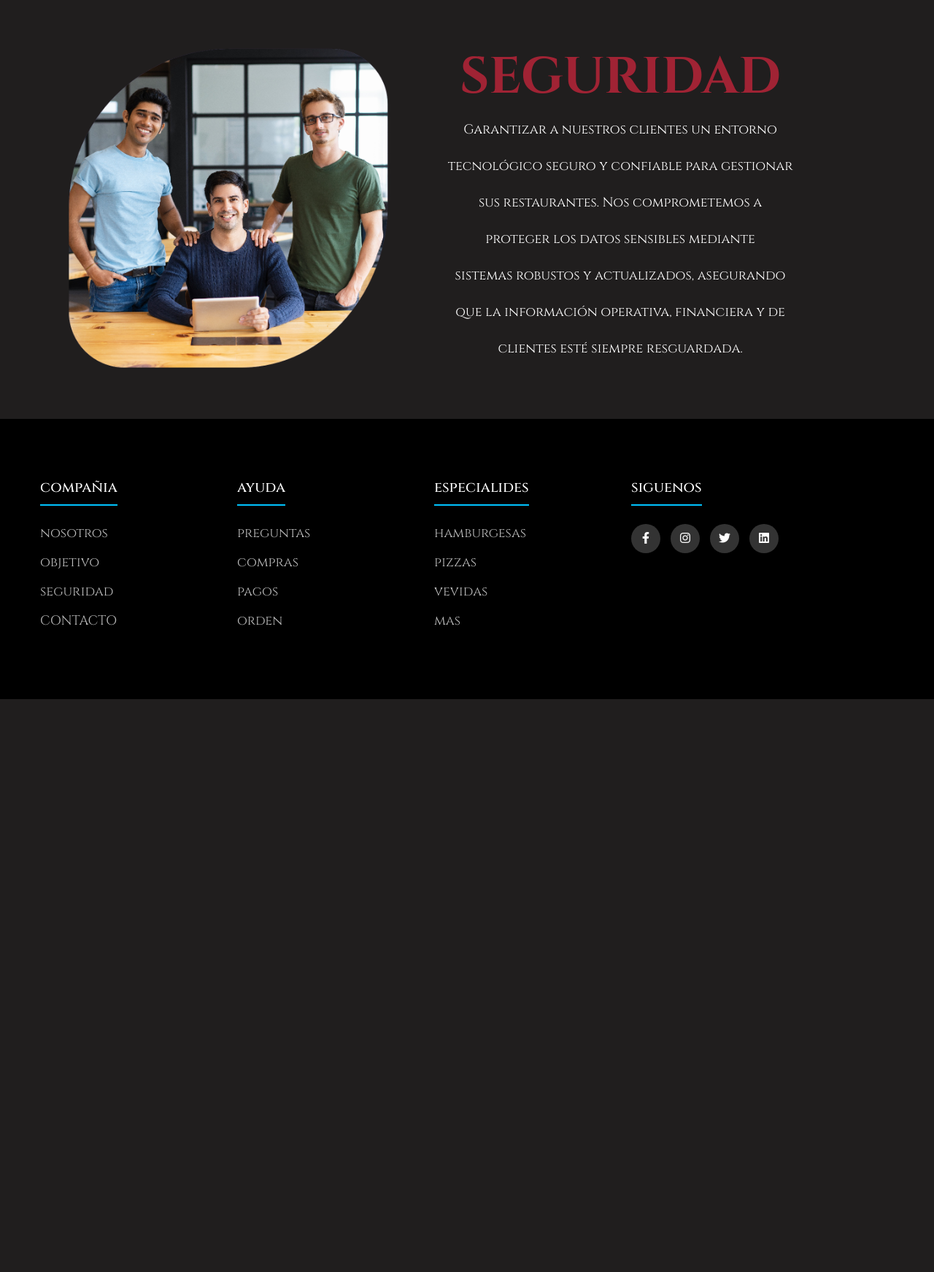
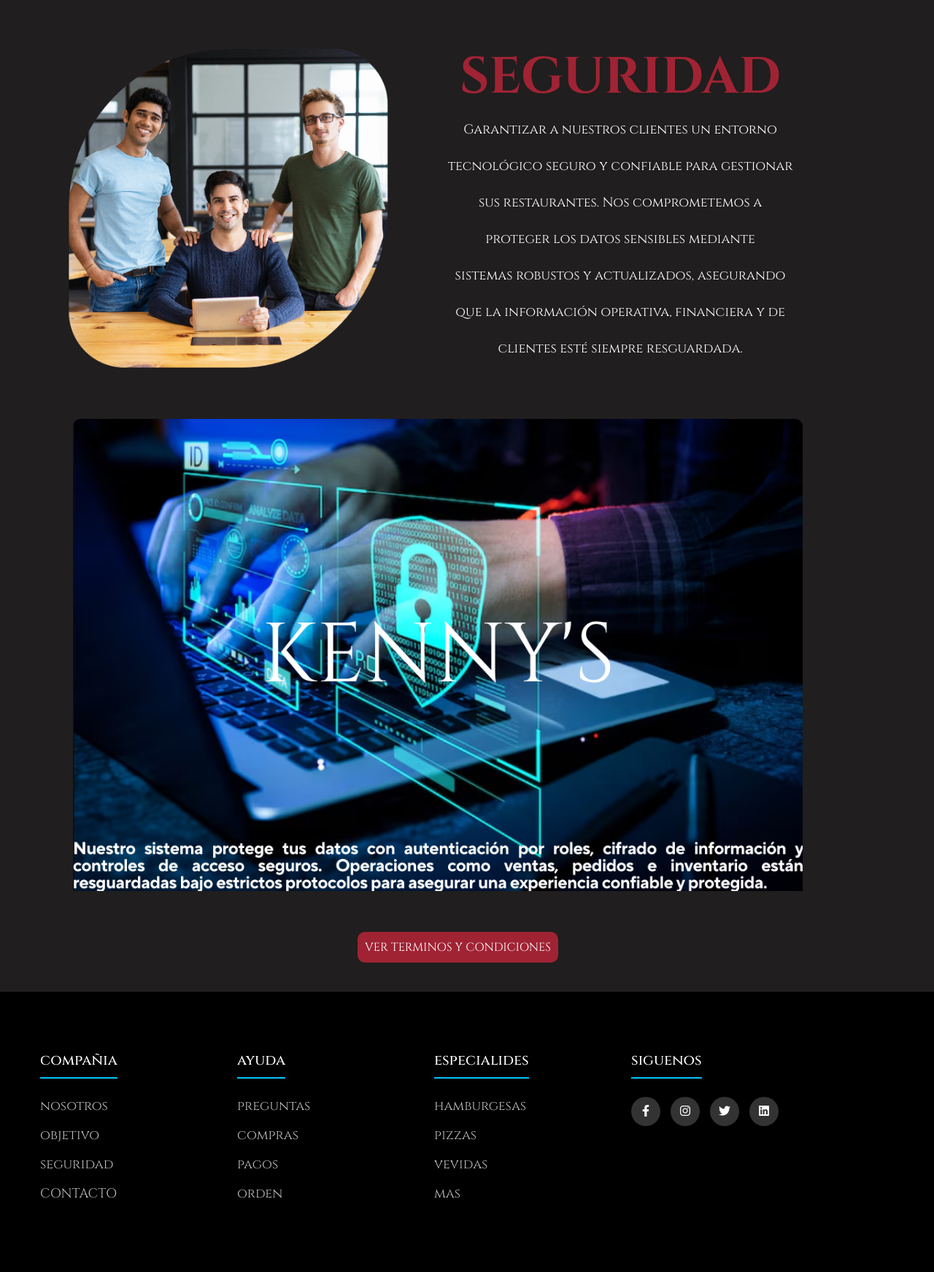
Before and after one commit to Jesuusx07/Nuestro-proyecto, a PHP site: page /seguridad.html in a window 1280 px wide. Shown: the part 100-1843 px from the top of the page at 73% size. Before the commit the page ends 1058 px from the top, so only its background shows below. Run offline with PHP 8.4, Linux system fonts and the light colour scheme.

Commit message:
seguridad img

```diff
--- a/proyecto/css/seguridad.css
+++ b/proyecto/css/seguridad.css
@@ -91,6 +91,41 @@ nav ul a:hover{
    margin-left: 70px;
     transition: .4s;
 }
+
+.img_terminos article{
+    background-color: #201E1E;
+}
+.img_terminos article img{
+    width: 1000px;
+    height: auto;
+    margin-left: 100px;
+    border-radius: 10px;
+   padding-bottom: 10PX;
+}
+
+.botoom{
+
+    background-color: #201E1E;
+    padding: 50px;
+}
+.botoom a{
+    width: 300px;
+    height: 50px;
+    border-radius: 10px;
+    background-color: #A02334;
+    margin-top: 1500PX;
+    margin-left: 440px;
+    text-align: center;
+    text-decoration: none;
+    color: #fff;
+    padding: 10px;
+
+
+}
+.botoom:hover{
+    transform: scale(1.1) ;
+}
+
 
 #SEGURIDAD article img:hover{
     transform: scale(1.1) ;
--- a/proyecto/seguridad.html
+++ b/proyecto/seguridad.html
@@ -45,7 +45,18 @@
                 </article>
             </div>
         </section>
+        <div class="img_terminos">
+            <article>
+                <img src="img/terminos_seguridad.png" alt="Seguridad">
+            </article>
+            <div class="botoom">
+                <a href="#">VER TERMINOS Y CONDICIONES</a>
+            </div>
 
+
+
+
+        </div>
     </main>
     <footer class="footer">
 
```
Also changed, not shown: Black Bold Minimal Modern Aesthetic Text to Image AI Art Prompts Animated Instagram Post Portrait (1).png (added), proyecto/img/ciber_seguridad.avif (added), proyecto/img/terminos_seguridad.png (added).
